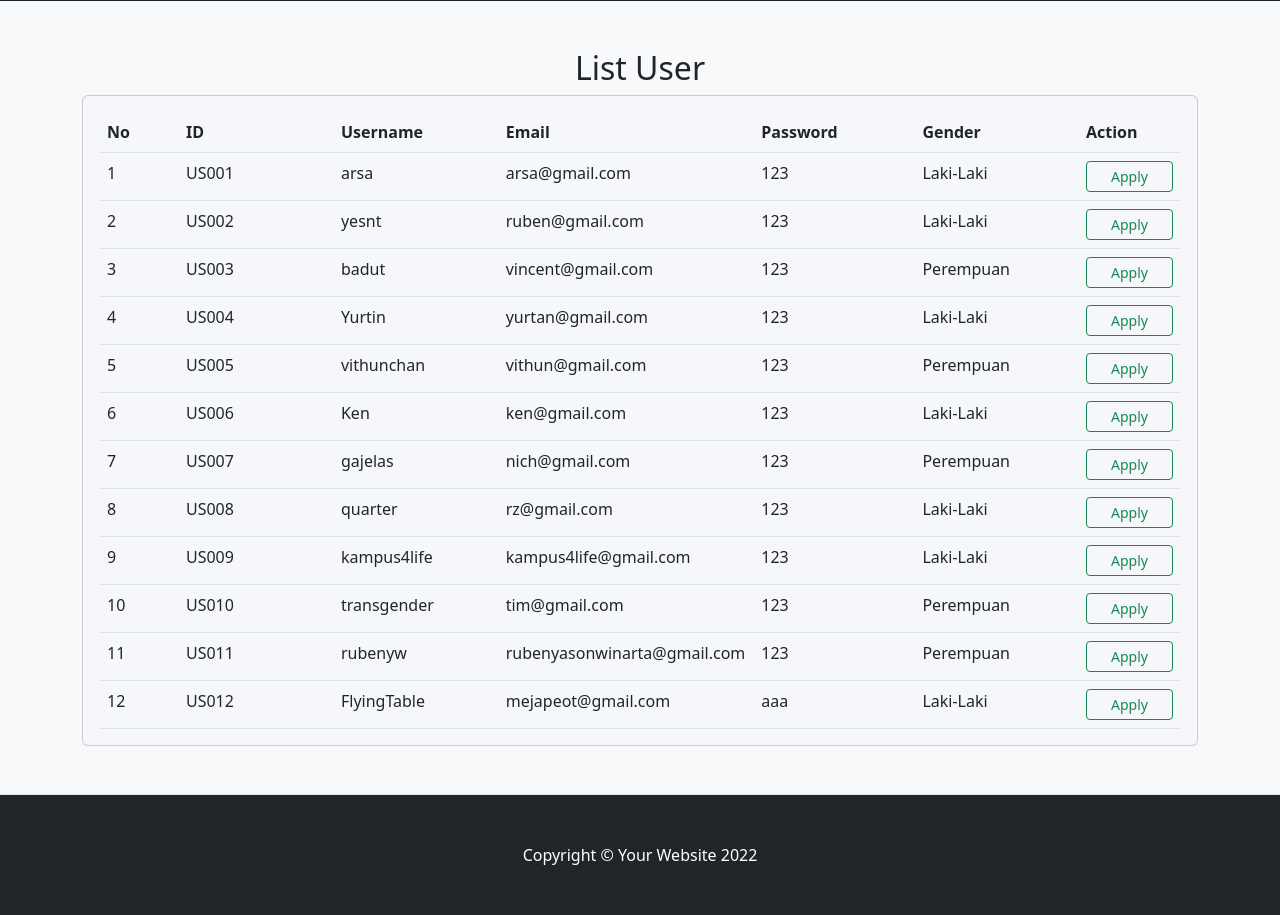
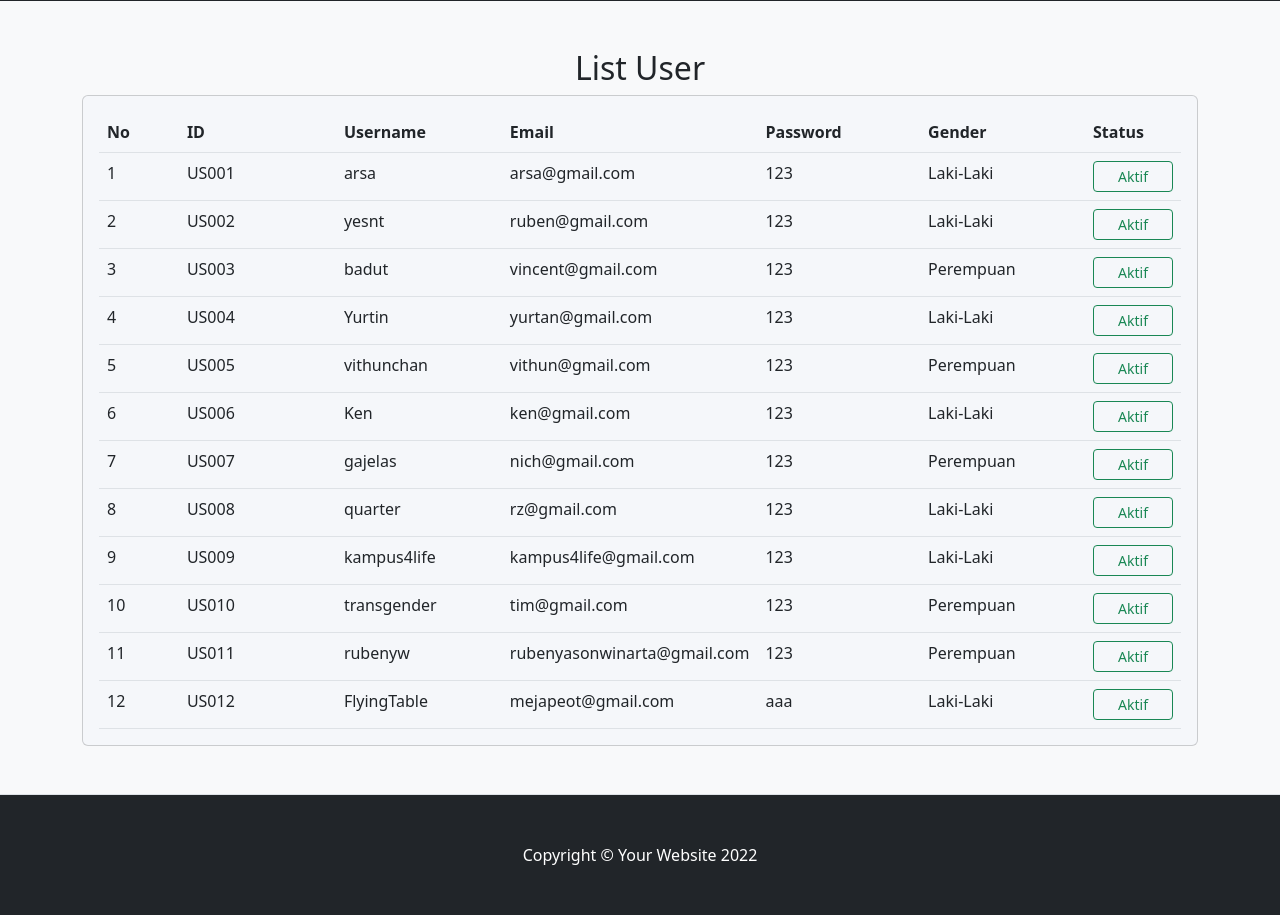
Before and after one commit to rubenyw/Project-BWP, a PHP site: page /admin-user.php in a window 1280 px wide. Shown: the part 403-1318 px from the top of the page. Run offline with PHP 8.4, Linux system fonts and the light colour scheme; data comes from the database, SQL or seed files in the repository; some libraries are stand-ins or nearby versions.

Commit message:
Update admin-user.php

```diff
--- a/admin-user.php
+++ b/admin-user.php
@@ -80,7 +80,7 @@
                                                 <th scope="col">Email</th>
                                                 <th scope="col">Password</th>
                                                 <th scope="col">Gender</th>
-                                                <th scope="col">Action</th>
+                                                <th scope="col">Status</th>
                                             </tr>
                                             </thead>
                                             <tbody>
@@ -100,7 +100,7 @@
                                                     <td class='col-2'><?=($row['us_gender'] == 1? 'Laki-Laki' : 'Perempuan')?></td>
                                                     <td class='col-1'>
                                                         <input type='hidden' name='apply' value=''>
-                                                        <button name='btn-apply' class='btn btn-outline-success btn-sm px-4'>Apply</button>
+                                                        <button name='btn-apply' class='btn btn-outline-success btn-sm px-4'>Aktif</button>
                                                     </td>
                                                 </tr>
                                                 <?php
@@ -132,12 +132,12 @@
             $(function(){
                 let button = $("[name='btn-apply']");
                 $(button).click(function(){
-                    if($(this).text() == "Apply"){
-                        $(this).text("Pending")
+                    if($(this).text() == "Aktif"){
+                        $(this).text("Nonaktif")
                         $(this).removeClass("btn-outline-success");
                         $(this).addClass("btn-outline-danger");
                     }else{
-                        $(this).text("Apply");
+                        $(this).text("Aktif");
                         $(this).removeClass("btn-outline-danger");
                         $(this).addClass("btn-outline-success");
                     }
```
